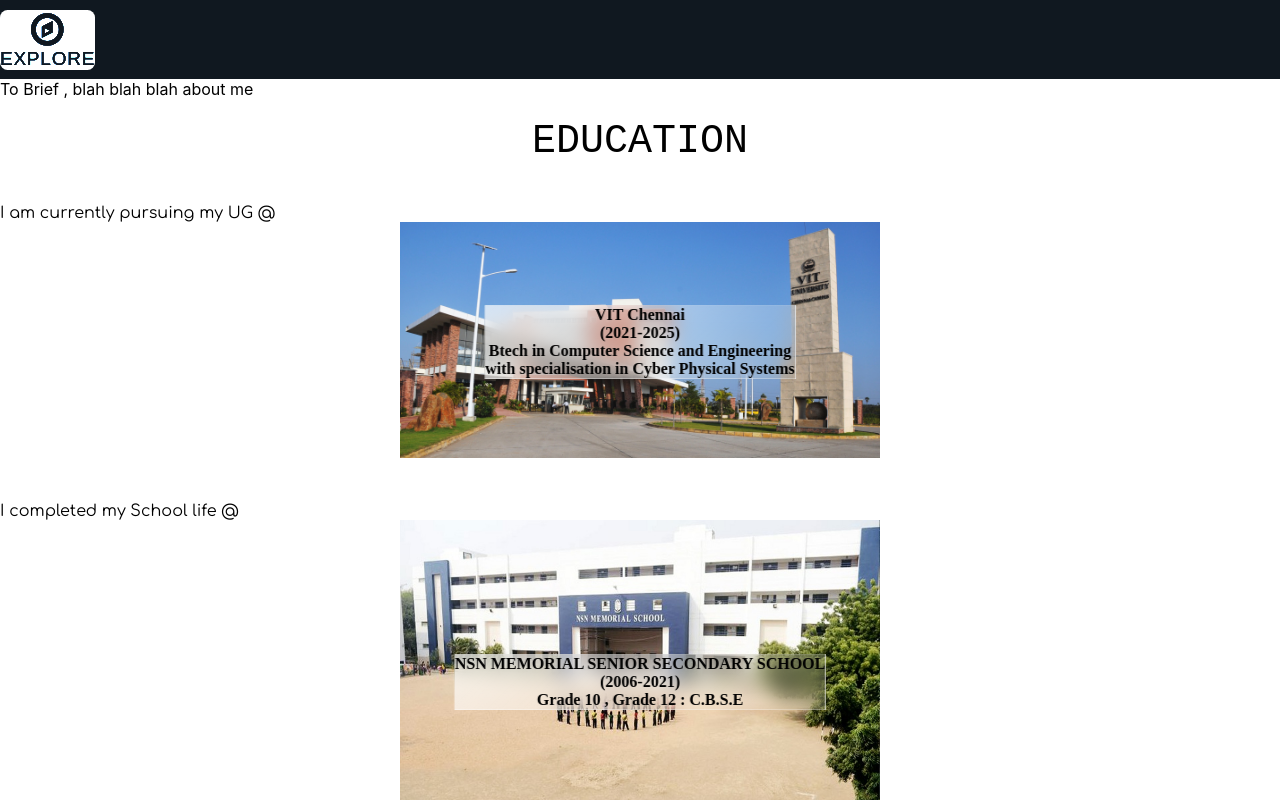
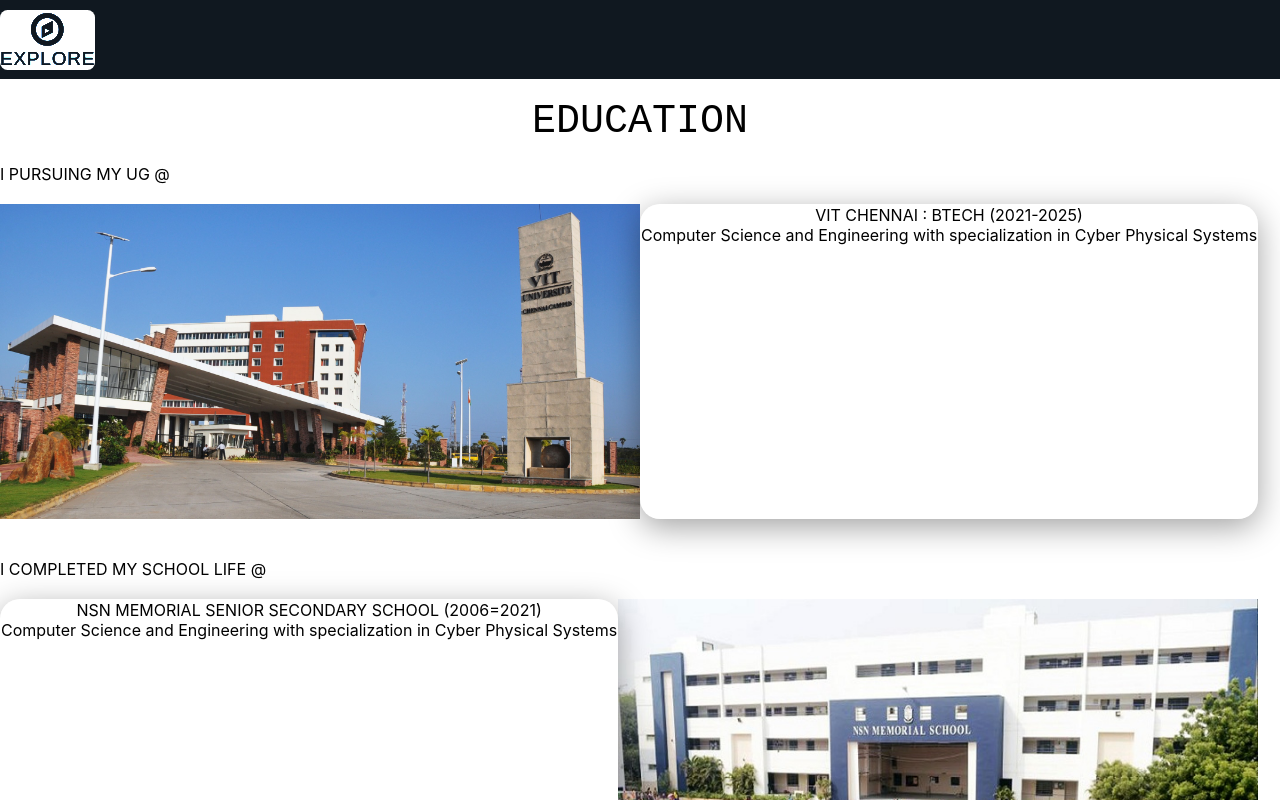
Before and after one commit to SabariGanesh-K/personalWebsiteReloaded, a React (Create React App) app: page /about in a window 1280 px wide. Shown: the top 800 px of the page. Built offline with nearby package versions, Linux system fonts and the light colour scheme; a web font is replaced by a local one.

Commit message:
fixed edu card

```diff
--- a/src/components/About.js
+++ b/src/components/About.js
@@ -2,10 +2,13 @@
 import nsn from "../shared/about/nsn.jpg";
 import leader from "../shared/about/leader.jpg";
 import karate from "../shared/about/karate.jpg";
+import aboutdp from "../shared/about/aboutdp.jpg";
 function About() {
   return (
     <div>
-      <div className="container">To Brief , blah blah blah about me</div>
+      <div>
+        <div>{/* <img src = {aboutdp}width= "50%" /> */}</div>
+      </div>
       <br />
       <div>
         <div
@@ -17,83 +20,40 @@
         >
           EDUCATION
         </div>
-        <br />
-        <br />
-        <div style={{ fontFamily: "Comfortaa" }}>
-          I am currently pursuing my UG @{" "}
+        <br/>
+        <div className = "container">
+          I PURSUING MY UG  @
         </div>
-        <div
-          style={{
-            position: "relative",
-            textAlign: "center",
-            color: "white",
-          }}
-        >
-          <img src={vit} style={{ width: "30rem" }} />
+        <br/>
+        <div styl = {{display:'flex',justifyContent:'center'}}>
+          <div  style = {{display:'flex',justifyContent:'left'}}>
+            <img src = {vit} width='50%'/>
+            <div  className = "glass" style = {{display:'flex',justifyContent:'center',textAlign:'center'}}>
+            VIT CHENNAI : BTECH (2021-2025) <br/>Computer Science and Engineering with specialization in Cyber Physical Systems
+            </div>
+          </div>
+          <div style = {{display:'flex',justifyContent:'left'}}>
 
-          <div
-            style={{
-              background:
-                "linear-gradient(135deg,rgba(255,255,255,0.7),rgba(255,255,255,0.1))",
-              backdropFilter: "blur(10px)",
-              WebkitBackdropFilter: "blur(10px)",
-              borderRadius: "20px",
-              border: "1px solid rgba(255,255,255,0.18)",
-
-              position: "absolute",
-              top: "50%",
-              left: "50%",
-              transform: "translate(-50%, -50%)",
-              borderRadius: "0px",
-              fontFamily: "cursive",
-              fontSize: "1rem",
-              color: "black",
-              fontWeight: "bolder",
-            }}
-          >
-            VIT Chennai <br />
-            (2021-2025)
-            <br />
-            Btech in Computer Science and Engineering <br />
-            with specialisation in Cyber Physical Systems
           </div>
         </div>
-        <br />
-        <br />
-        <div style={{ fontFamily: "Comfortaa" }}>
-          I completed my School life @{" "}
+<br/><br/>
+        <div className = "container">
+          I COMPLETED MY SCHOOL LIFE @
+        </div>
+        <br/>
+        <div styl = {{display:'flex',justifyContent:'center'}}>
+          <div  style = {{display:'flex',justifyContent:'left'}}>
+          <div  className = "glass" style = {{display:'flex',justifyContent:'center',textAlign:'center'}}>
+           NSN MEMORIAL SENIOR SECONDARY SCHOOL (2006=2021) <br/>Computer Science and Engineering with specialization in Cyber Physical Systems
+            </div>
+            <img src = {nsn} width='50%'/>
+
+          </div>
+          <div style = {{display:'flex',justifyContent:'left'}}>
+
+          </div>
         </div>
 
-        <div
-          style={{
-            position: "relative",
-            textAlign: "center",
-            color: "black",
-          }}
-        >
-          <img src={nsn} style={{ width: "30rem" }} />
-
-          <div
-
-            style = {{background:"linear-gradient(135deg,rgba(255,255,255,0.7),rgba(255,255,255,0.1))",
-            backdropFilter:'blur(10px)',
-            WebkitBackdropFilter:'blur(10px)',
-            borderRadius:'20px',border:'1px solid rgba(255,255,255,0.18)',position: "absolute",
-            top: "50%",
-            left: "50%",
-            transform: "translate(-50%, -50%)",
-            borderRadius: "0px",
-            fontFamily: "cursive",
-            fontSize: "1rem",
-          color:'black',
-        fontWeight:'bolder'}}
-          >
-            NSN MEMORIAL SENIOR SECONDARY SCHOOL <br />
-            (2006-2021)
-            <br />
-            Grade 10 , Grade 12 : C.B.S.E
-          </div>
-        </div>
       </div>
       <br />
       <br />
@@ -106,7 +66,7 @@
           <img
             src={leader}
             style={{
-              width: "30rem",
+              width: "20rem",
               filter: "blur(1px)",
               WebkitFilter: "blur(1px)",
             }}
@@ -142,7 +102,7 @@
           <img
             src={karate}
             style={{
-              width: "30rem",
+              width: "20rem",
               filter: "blur(1px)",
               WebkitFilter: "blur(1px)",
             }}
--- a/src/components/Codingz.js
+++ b/src/components/Codingz.js
@@ -228,6 +228,7 @@
               git="cfecec.com"
               view="fewcfecfe.com"
               uses="USES:- HTML 5 , CSS 3 , JS , ReactJS , Redux , Bootstrap , FontAwesome"
+
             />
           </div>
           <br />
@@ -240,6 +241,7 @@
               git="cfecec.com"
               view="fewcfecfe.com"
               uses="USES:- Wix.com"
+
             />
           </div>
           <br />
@@ -252,6 +254,7 @@
               git="cfecec.com"
               view="fewcfecfe.com"
               uses="Uses Python 3,Twilio,MySQL,Tkinter"
+
             />
           </div>
           <br />
@@ -264,6 +267,7 @@
               git="cfecec.com"
               view="fewcfecfe.com"
               uses="USES:- HTML 5 , CSS 3, JS , ReactJS , ChartJS,MaterialUI"
+
             />
           </div>
           <br />
@@ -276,6 +280,7 @@
               git=""
               view="fewcfecfe.com"
               uses="USES:- HTML 5 , CSS 3 , Bootstrap , ReactJS , Redux , FontAwesome , "
+
             />
           </div>
           <br />
@@ -288,6 +293,7 @@
               git="cfecec.com"
               view="fewcfecfe.com"
               uses="USES:- HTML 5 , CSS 3 "
+
             />
           </div>
         </div>
--- a/src/components/Projects.js
+++ b/src/components/Projects.js
@@ -4,11 +4,11 @@
     return (
       <div
         className="container"
-        style={{ background: "orange", padding: "2rem", borderRadius: "1rem" }}
+        style={{ backgroundImage: "linear-gradient(#FFDA4B,#FE8F9A,#FD2B38)" , padding: "2rem", borderRadius: "1rem" }}
       >
         <Row>
           <Col>
-            <span style={{ fontSize: "2rem" }}>{skill}</span>
+            <span style={{ fontSize: "2rem" ,backgroundColor:'white'}}>{skill}</span>
             <span style={{ fontSize: "1rem" }}> {tag}</span>
           </Col>
 
```
Also changed, not shown: src/shared/about/aboutdp.jpg (added).
